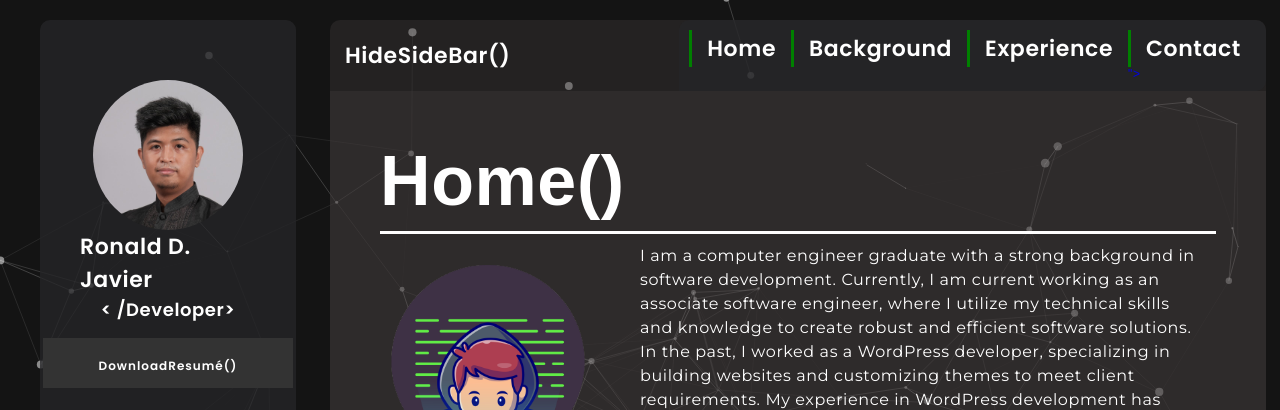
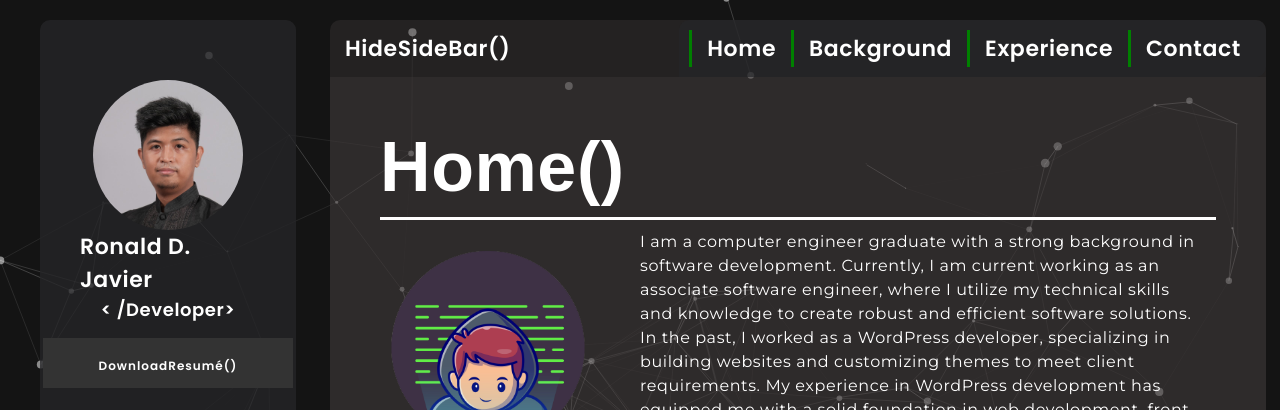
Before and after one commit to rjavier03/rjavierporfolio, a plain HTML site: page index.html in a window 1280 px wide. Shown: the top 410 px of the page. Drawn offline with nearby package versions, Linux system fonts and the light colour scheme; a script that the page names is missing.

Commit message:
Fixed Header

```diff
--- a/css/custom-style.css
+++ b/css/custom-style.css
@@ -228,7 +228,7 @@ body{
 /* main page  */
 .content-container{
     background-color: #443e3e59;
-    height: calc(100% - 70px);
+    height: calc(100% - 55px);
     width: 100%;
     overflow:scroll;
     overflow-x:hidden;
--- a/index.html
+++ b/index.html
@@ -69,7 +69,7 @@
                     <a href="#home"><ol>Home</ol></a>
                     <a href="#background"><ol>Background</ol></a>
                     <a href="#experience"><ol>Experience</ol></a>
-                    <a href="#contact"><ol>Contact</ol>"></a>
+                    <a href="#contact"><ol>Contact</ol></a>
                 </div>
             </div>
             <div class="content-container">
```
